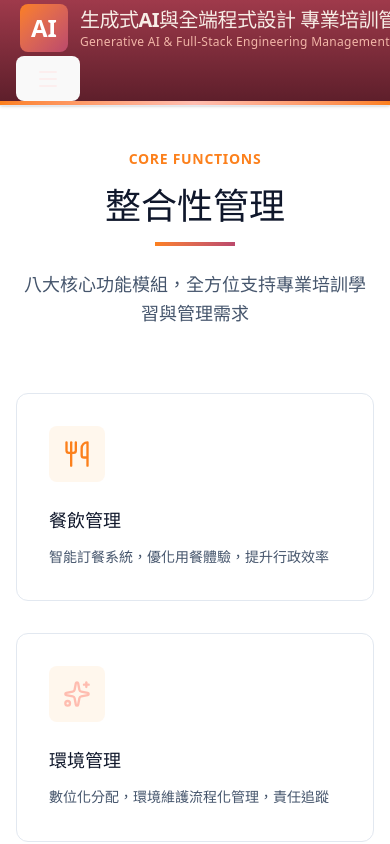
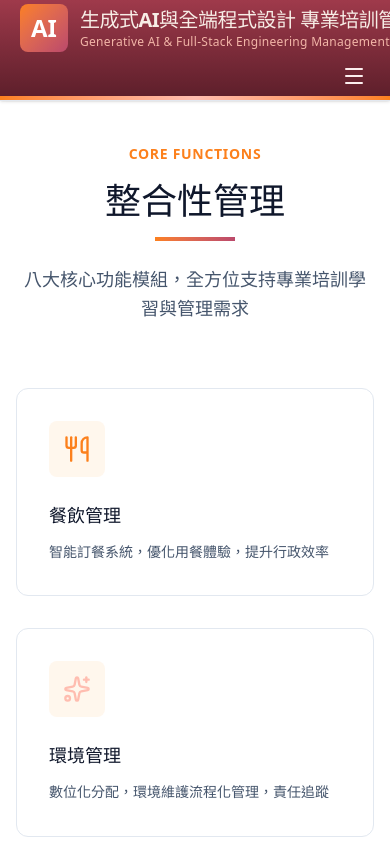
Before and after one commit to iantcnr-shih/TCNR_Class_WEB, a React (Vite) app: page / in a window 390 px wide. Shown: the top 844 px of the page. Built offline with nearby package versions, Linux system fonts and the light colour scheme.

Commit message:
github 佈署

```diff
--- a/src/components/Navbar.jsx
+++ b/src/components/Navbar.jsx
@@ -93,13 +93,13 @@ bg-gradient-to-b from-[#9f3a4b] to-[#5e1f2b]">
                     </div>
 
                     {/* Mobile menu button */}
-                    <div className="flex items-center lg:hidden">
-                        <button
+                    <div className="flex ml-auto items-center lg:hidden">
+                        <div
                             onClick={() => setIsOpen(!isOpen)}
                             className="inline-flex items-center justify-center p-2 text-[rgb(252,238,238)] hover:text-[rgb(98,32,32)] hover:bg-[rgb(252,238,238)] transition-colors rounded-md focus:outline-none"
                         >
                             {isOpen ? <X className="h-6 w-6" /> : <Menu className="h-6 w-6" />}
-                        </button>
+                        </div>
                     </div>
                 </div>
             </div>
@@ -110,23 +110,23 @@ bg-gradient-to-b from-[#9f3a4b] to-[#5e1f2b]">
                     <div className="px-4 pt-2 pb-3 space-y-1">
                         {navItems.map((item) => (
                             <div key={item.name}>
-                                <a
+                                <div
                                     href={item.href}
                                     className="flex items-center px-3 py-3 text-base font-medium text-slate-700 hover:bg-slate-50 hover:text-slate-900 rounded-md"
                                 >
                                     <item.icon className="w-5 h-5 mr-3" />
                                     {item.name}
-                                </a>
+                                </div>
                                 {item.dropdown && (
                                     <div className="ml-8 space-y-1">
                                         {item.dropdown.map((subItem) => (
-                                            <a
+                                            <div
                                                 key={subItem.name}
                                                 href={subItem.href}
-                                                className="block px-3 py-2 text-sm text-slate-600 hover:text-slate-900 rounded-md"
+                                                className="block px-3 py-2 text-sm text-slate-600 hover:text-slate-900 hover:bg-slate-50 rounded-md"
                                             >
                                                 {subItem.name}
-                                            </a>
+                                            </div>
                                         ))}
                                     </div>
                                 )}
```
Also changed, not shown: src/main.jsx (+4 -4 lines).
